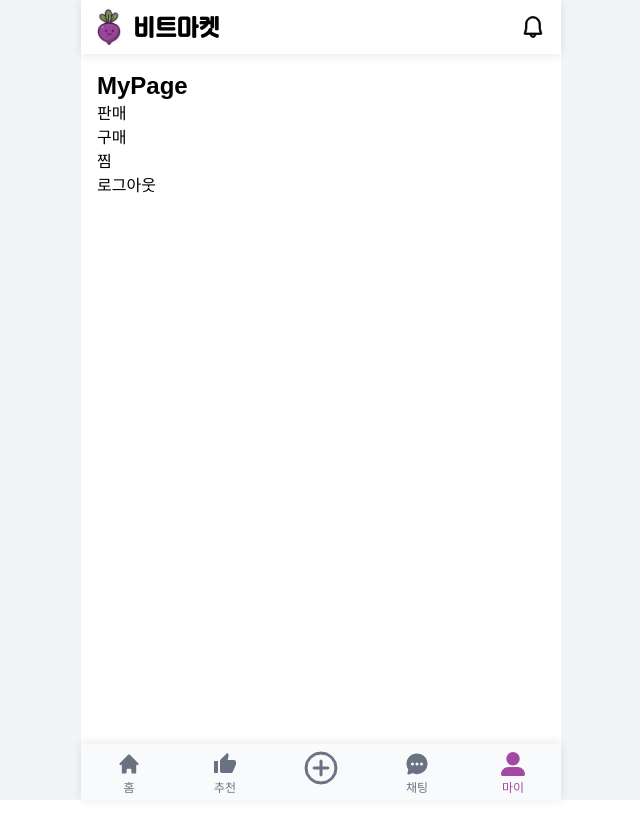
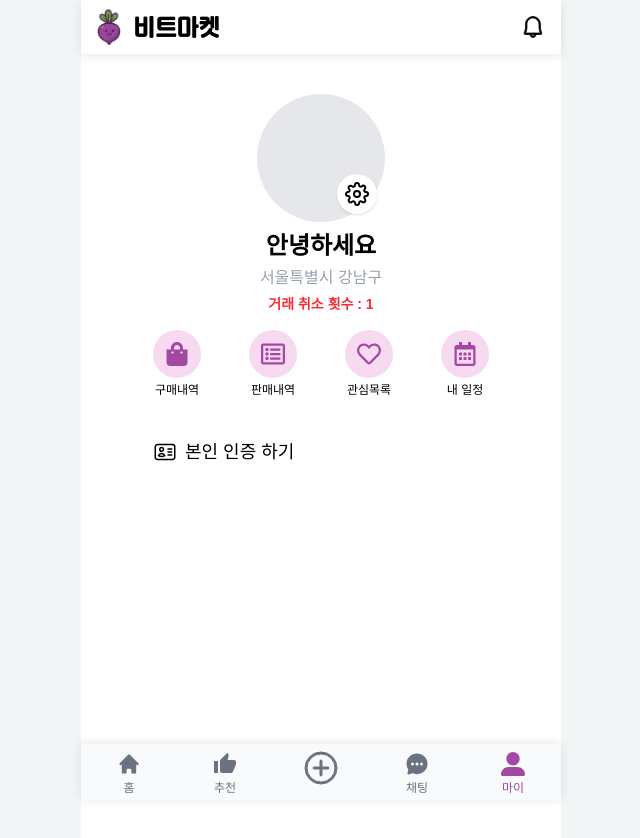
Before and after one commit to chjcode/BeetMarket, a React (Vite) app in the folder fe/: page /mypage in a window 1280 px wide. Shown: the top 838 px of the page, without its empty margins (319-959 px from the left). Before the commit the page ends 800 px from the top, so only its background shows below. Built offline with nearby package versions, Linux system fonts and the light colour scheme; sample sign-in values are in the browser's storage.

Commit message:
Feat : 마이페이지 개발

```diff
--- a/fe/src/pages/MyPage/Mypage.tsx
+++ b/fe/src/pages/MyPage/Mypage.tsx
@@ -1,16 +1,58 @@
 import { NavLink } from "react-router-dom";
+import { FaShoppingBag, FaRegHeart, FaRegCalendarAlt } from "react-icons/fa";
+import { FaRegListAlt } from "react-icons/fa";
+import { FiSettings } from "react-icons/fi";
+import { HiOutlineIdentification } from "react-icons/hi2";
 
 export const MyPage = () => {
   return (
-    <div>
-      <h1 className="text-2xl font-bold">MyPage</h1>
-      <NavLink to="sales">판매</NavLink>
-      <br />
-      <NavLink to="purchases">구매</NavLink>
-      <br />
-      <NavLink to="favorites">찜</NavLink>
-      <br />
-      <NavLink to="/login" className="" onClick={()=>{localStorage.removeItem("accessToken");}}>로그아웃</NavLink>
+    <div className="flex flex-col items-center bg-white min-h-screen pt-6">
+      {/* 프로필 영역 */}
+      <div className="relative mb-2">
+        <div className="w-32 h-32 rounded-full bg-gray-200 flex items-center justify-center text-5xl text-gray-400" />
+        <button className="absolute bottom-2 right-2 bg-white rounded-full p-2 shadow">
+          <FiSettings className="text-2xl text-black" />
+        </button>
+      </div>
+      <div className="text-2xl font-bold mb-1">안녕하세요</div>
+      <div className="text-gray-400 text-base mb-1">서울특별시 강남구</div>
+      <div className="text-red-500 text-sm font-semibold mb-4">거래 취소 횟수 : 1</div>
+
+      {/* 네 개의 아이콘 메뉴 */}
+      <div className="flex justify-between gap-6 w-full mb-8 px-14">
+        <NavLink to="/mypage/purchases" className="flex flex-col items-center">
+          <div className="w-12 h-12 rounded-full bg-[#F7DAF1] flex items-center justify-center mb-1">
+            <FaShoppingBag className="text-2xl text-[#A349A4]" />
+          </div>
+          <span className="text-xs">구매내역</span>
+        </NavLink>
+        <NavLink to="/mypage/sales" className="flex flex-col items-center">
+          <div className="w-12 h-12 rounded-full bg-[#F7DAF1] flex items-center justify-center mb-1">
+            <FaRegListAlt className="text-2xl text-[#A349A4]" />
+          </div>
+          <span className="text-xs">판매내역</span>
+        </NavLink>
+        <NavLink to="/mypage/favorites" className="flex flex-col items-center">
+          <div className="w-12 h-12 rounded-full bg-[#F7DAF1] flex items-center justify-center mb-1">
+            <FaRegHeart className="text-2xl text-[#A349A4]" />
+          </div>
+          <span className="text-xs">관심목록</span>
+        </NavLink>
+        <NavLink to="/mypage/schedule" className="flex flex-col items-center">
+          <div className="w-12 h-12 rounded-full bg-[#F7DAF1] flex items-center justify-center mb-1">
+            <FaRegCalendarAlt className="text-2xl text-[#A349A4]" />
+          </div>
+          <span className="text-xs">내 일정</span>
+        </NavLink>
+      </div>
+
+      {/* 본인 인증 */}
+      <div className="w-full max-w-md px-10 flex justify-start">
+        <button className="flex items-center gap-2 mt-2 text-lg font-medium ml-4">
+          <HiOutlineIdentification className="text-2xl text-black" />
+          본인 인증 하기
+        </button>
+      </div>
     </div>
   );
 };
```
